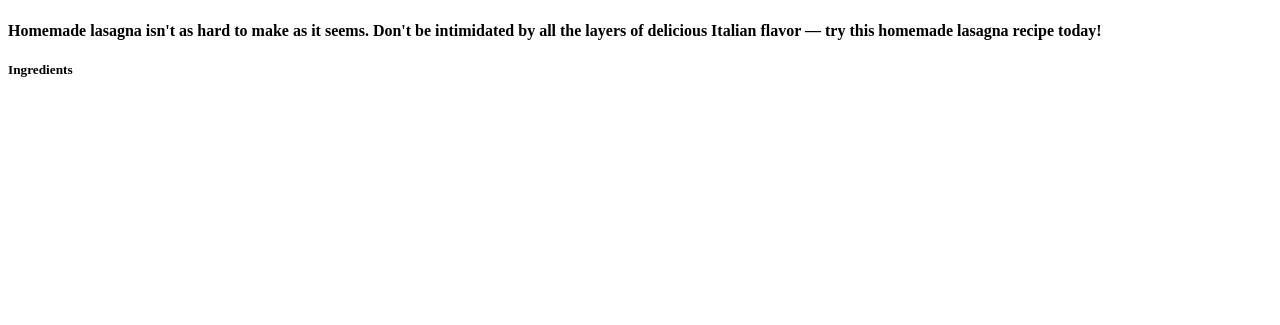
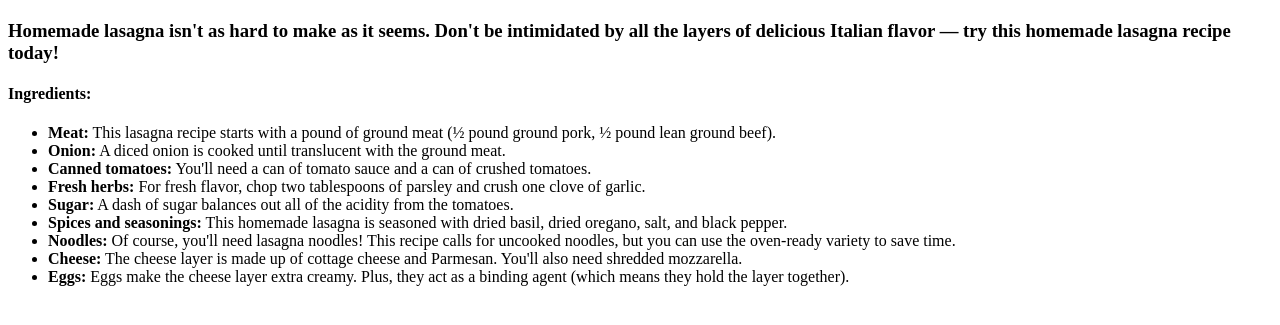
Before and after one commit to iandotjs/odin-recipes, a plain HTML site: page recipes/lasagna.html in a window 1280 px wide. Shown: the part 383-708 px from the top of the page. Drawn offline with Linux system fonts and the light colour scheme.

Commit message:
feat: if applied, this commit will add ingredients to the lasagna

```diff
--- a/recipes/lasagna.html
+++ b/recipes/lasagna.html
@@ -9,7 +9,18 @@
 <body>
     <h1>Lasagna</h1>
     <img src="https://imagesvc.meredithcorp.io/v3/mm/image?url=https%3A%2F%2Fpublic-assets.meredithcorp.io%2F88a62c414fbb2c750efe1ed2982a7a3e%2F1648997853homemade-lasagna%2520.jpg&q=60&c=sc&orient=true&poi=auto&h=512" alt="">
-    <h4>Homemade lasagna isn't as hard to make as it seems. Don't be intimidated by all the layers of delicious Italian flavor — try this homemade lasagna recipe today! </>
-    <h5>Ingredients</h5>
+    <h3>Homemade lasagna isn't as hard to make as it seems. Don't be intimidated by all the layers of delicious Italian flavor — try this homemade lasagna recipe today! </h3>
+    <h4>Ingredients:</h4>
+    <ul>
+        <li> <b>Meat:</b> This lasagna recipe starts with a pound of ground meat (½ pound ground pork, ½ pound lean ground beef).</li>
+        <li> <b>Onion:</b> A diced onion is cooked until translucent with the ground meat.</li>
+        <li> <b>Canned tomatoes:</b> You'll need a can of tomato sauce and a can of crushed tomatoes.</li>
+        <li> <b>Fresh herbs:</b> For fresh flavor, chop two tablespoons of parsley and crush one clove of garlic.</li>
+        <li> <b>Sugar:</b> A dash of sugar balances out all of the acidity from the tomatoes.</li>
+        <li> <b>Spices and seasonings:</b> This homemade lasagna is seasoned with dried basil, dried oregano, salt, and black pepper.</li>
+        <li> <b>Noodles:</b> Of course, you'll need lasagna noodles! This recipe calls for uncooked noodles, but you can use the oven-ready variety to save time.</li>
+        <li> <b>Cheese:</b> The cheese layer is made up of cottage cheese and Parmesan. You'll also need shredded mozzarella.</li>
+        <li> <b>Eggs:</b> Eggs make the cheese layer extra creamy. Plus, they act as a binding agent (which means they hold the layer together).</li>
+    </ul>
 </body>
 </html>
```
